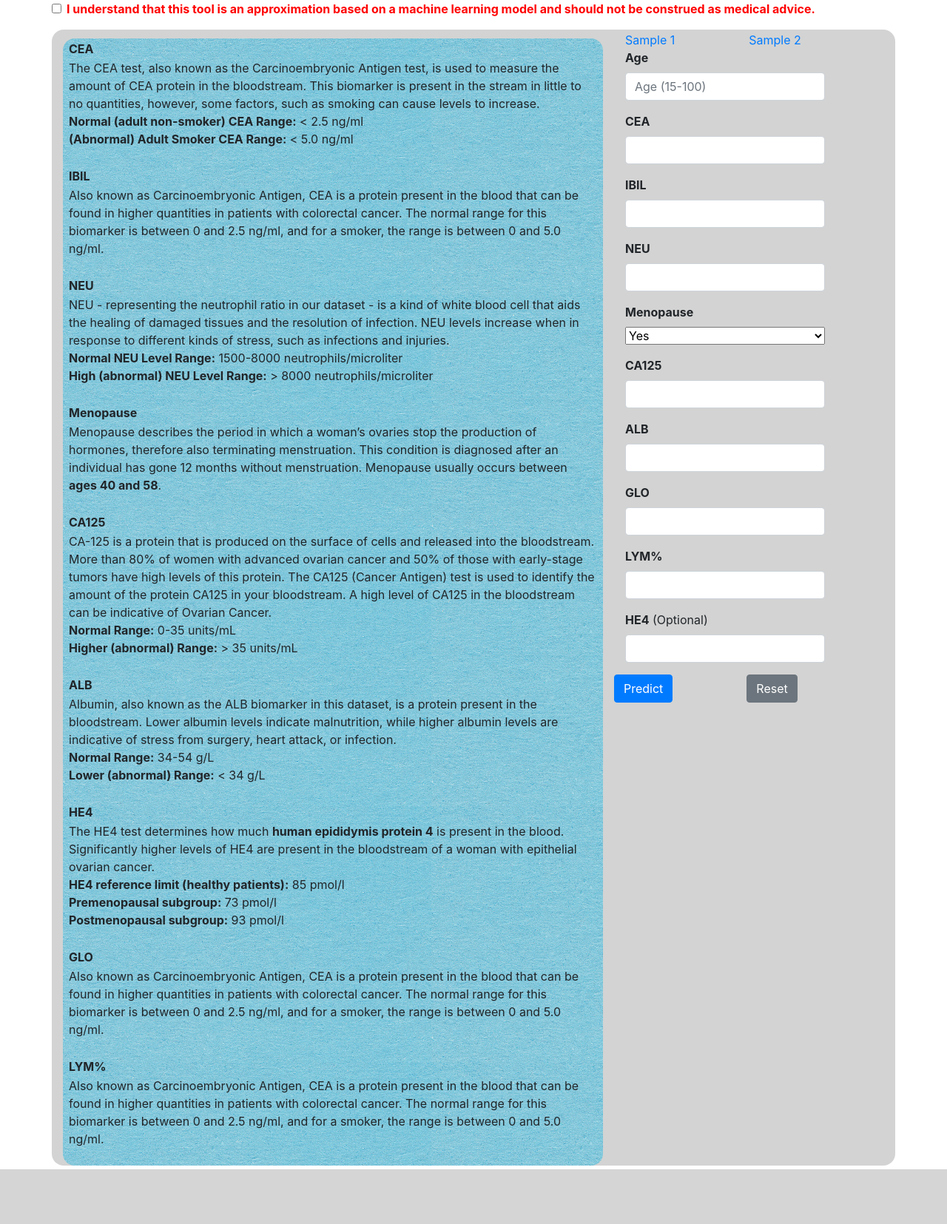
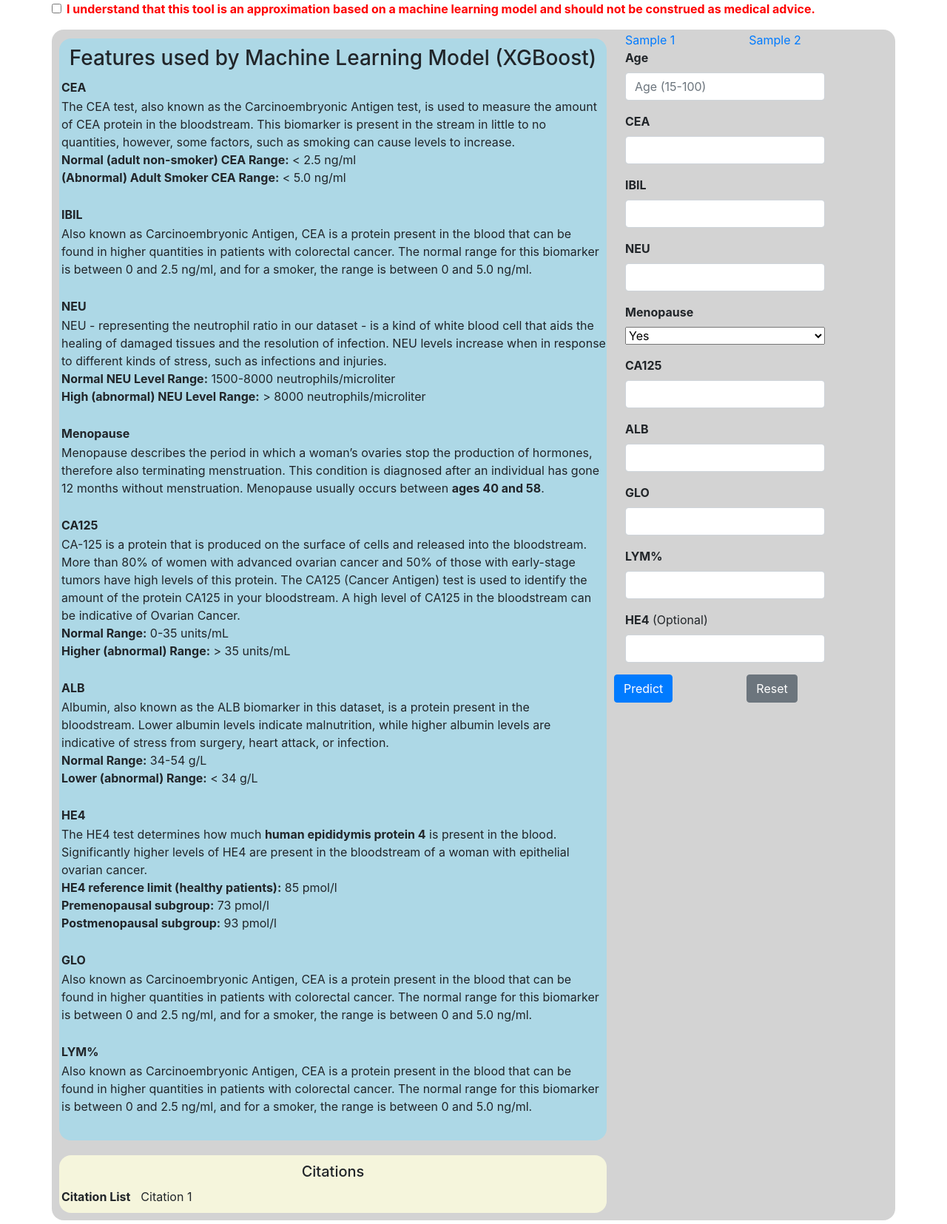
Before and after one commit to rxd321/ovarify, a Flask app: page / in a window 1280 px wide. Shown: the part 85-1740 px from the top of the page at 74% size. Before the commit the page ends 1666 px from the top, so only its background shows below. Run offline with Flask 2, Linux system fonts and the light colour scheme; some libraries are stand-ins or nearby versions.

Commit message:
Add files via upload

```diff
--- a/templates/index.html
+++ b/templates/index.html
@@ -30,10 +30,11 @@
             width: stretch;
             background: transparent url('image1.png') !important;
         }
-        #con1 {
+        #con11 {
             margin-top: 10px;
             width: stretch;
             background: transparent url('blue.jpeg');
+
         }
 
         .rounded {
@@ -90,13 +91,12 @@
             }
 
             function resetForm() {
-                document.getElementByClassName('form-check-input').reset();
-                document.getElementById('myform').reset();
-                document.getElementsByClassName('result').hide();
+                $'#mainForm').reset();
+                $('.result').hide();
             }
 
             function validate() {
-                document.getElementsByClassName('result').show();
+                $('.result').show();
                 return true;
             }
         });</script>
@@ -106,7 +106,7 @@
 
     <body>
         <!-- Use the action attribute to call the 'main' function -->
-        <form action="{{ url_for('main') }}" method="POST" onsubmit="return validate()">
+        <form action="{{ url_for('main') }}" method="POST" onsubmit="return validate()" id="mainForm">
             <div class="container">
                 <div class="row header">
                     <h1>Ovarian Cancer Prediction Using Machine Learning</h1>
@@ -139,7 +139,11 @@
                 </div>
                 <div class="row rounded" style="background-color:lightgray; padding-top:2px;">
                     <div class="col-md-8" name="col1">
-                        <div class="container-fluid rounded" style="margin-top: 10px; width: stretch; background: transparent url('blue.jpeg');" id="con1">
+                        <div class="row">
+                            <div class="container-fluid rounded" style="padding:10px; margin:10px; background-color:lightblue; z-index: 10;" id="con1">
+                                <div class="row justify-content-center align-self-center" ">
+                                    <h3>Features used by Machine Learning Model (XGBoost)</h3>
+                                </div>
                                 <div class="row">
                                     <b class="medText">CEA</b>
                                     <span class="medText">
@@ -228,11 +232,26 @@
                                 </div>
                             </div>
                         </div>
+                        <div class="row">
+                            <div class="container-fluid rounded" style="padding:10px; margin:10px; background-color:beige; z-index: 10;" id="con1">
+                                <div class="row justify-content-center align-self-center" ">
+                                    <h5>Citations</h5>
+                                </div>
+                                <div class="row">
+                                    <b class="medText">Citation List</b>
+                                    <span class="medText">
+                                        Citation 1
+                                    </span>
+                                    <br>
+                                </div>
+                                </div>
+                            </div>
+                        </div>
 
                             <div class="col-md-4" name="col2">
 
                                 <div class="container">
-                            <div class="row" style="color:blue;">
+                                    <div class="row" style="color:lightblue;">
                                         <a id="sample1" href="#">Sample 1</a>
                                         <span style="width:100px"></span>
                                         <a id="sample2" href="#">Sample 2</a>
```
Lines whose indentation alone changed are shown as unchanged.
